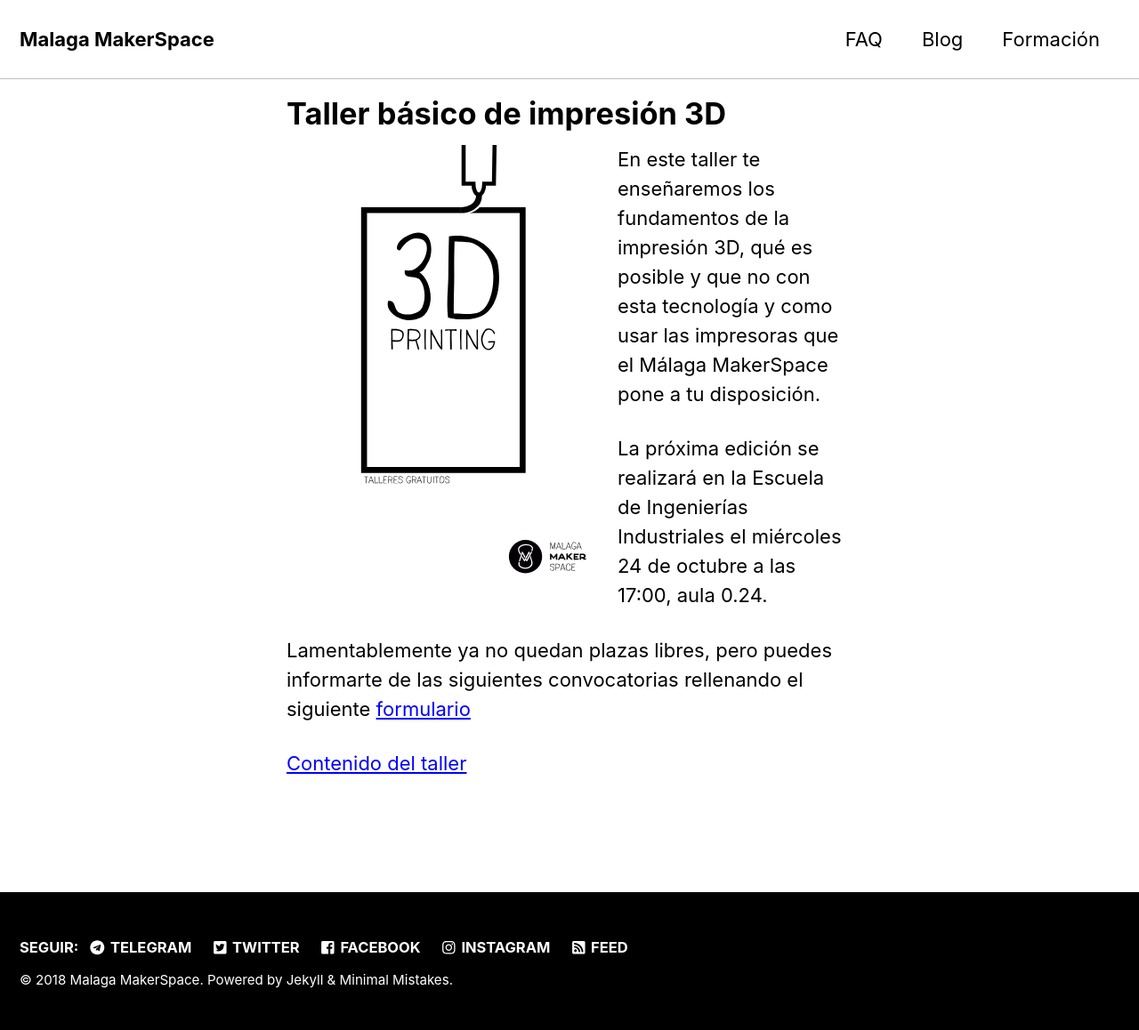
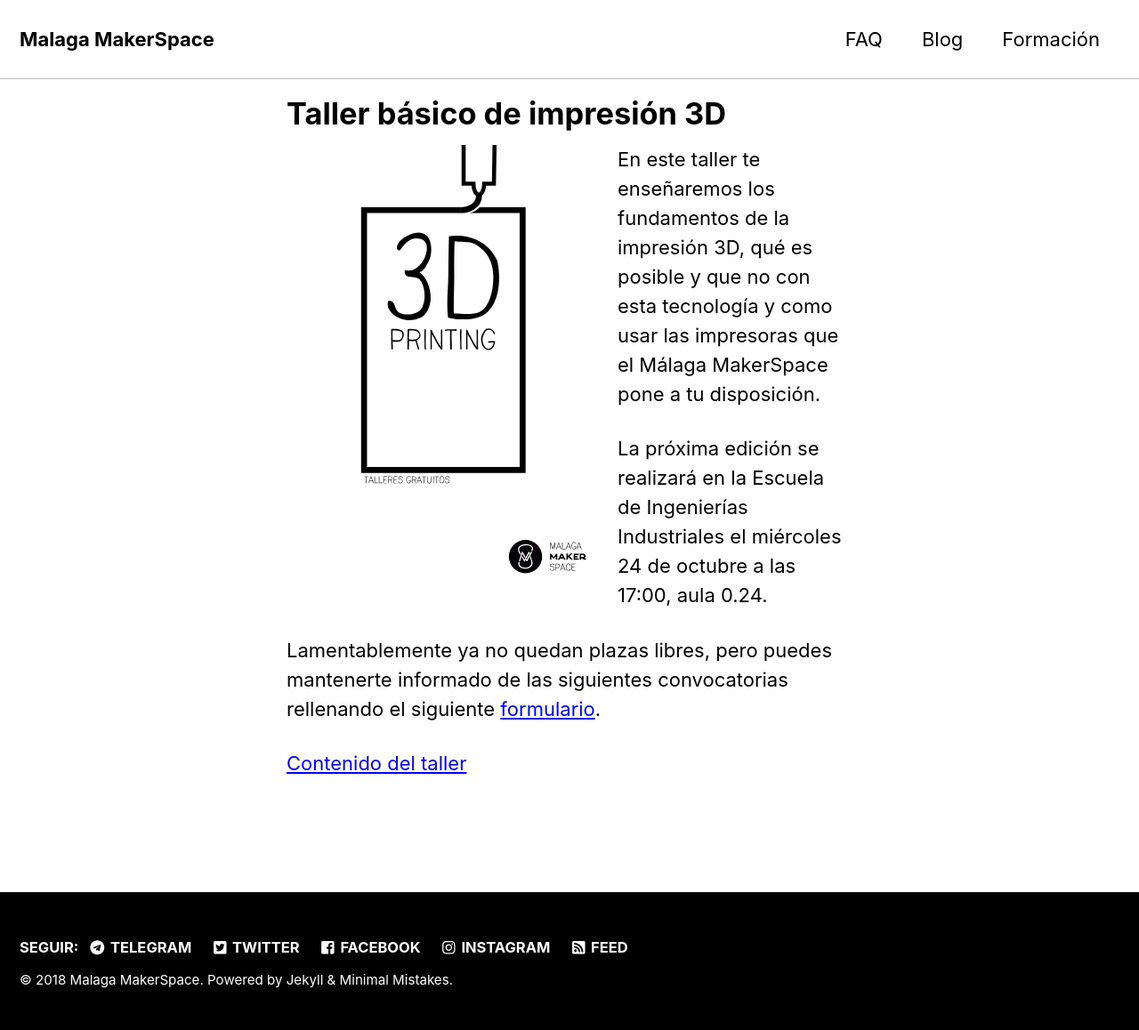
Before and after one commit to MalagaMakerSpace/malagamakerspace.github.io, a Jekyll site: the page built from formacion/fdm-basico.md, in a window 1280 px wide. Shown: the whole page at 89% size. Built offline with Jekyll 4.4.1, drawn with Linux system fonts in a browser that asks for light colours; cached includes are drawn as plain includes; nearby versions of some CDN libraries.

Commit message:
Update fdm-basico.md

```diff
--- a/formacion/fdm-basico.md
+++ b/formacion/fdm-basico.md
@@ -9,6 +9,6 @@
 
 La próxima edición se realizará en la Escuela de Ingenierías Industriales el miércoles 24 de octubre a las 17:00, aula 0.24.
 
-Lamentablemente ya no quedan plazas libres, pero puedes informarte de las siguientes convocatorias rellenando el siguiente [formulario](https://goo.gl/forms/AzABlRylEvvBmdYD3)
+Lamentablemente ya no quedan plazas libres, pero puedes mantenerte informado de las siguientes convocatorias rellenando el siguiente [formulario](https://goo.gl/forms/AzABlRylEvvBmdYD3).
 
 [Contenido del taller](/formacion/docs/fdm-basico.pdf)
```
